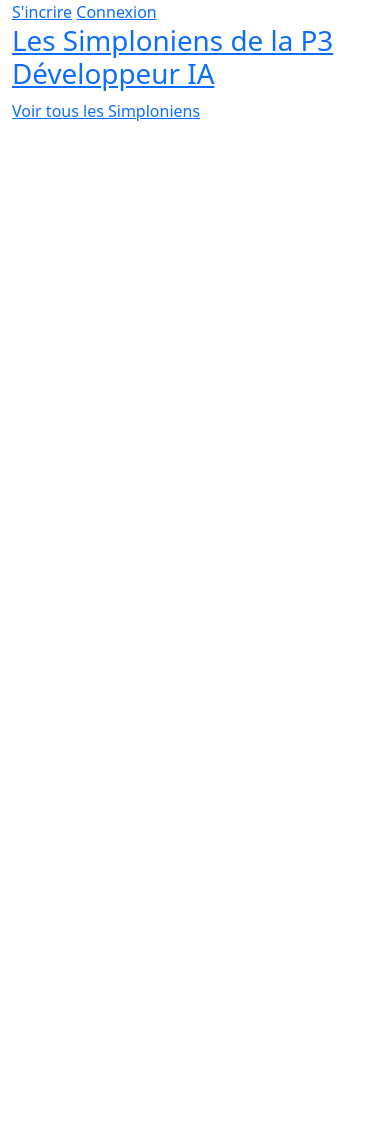
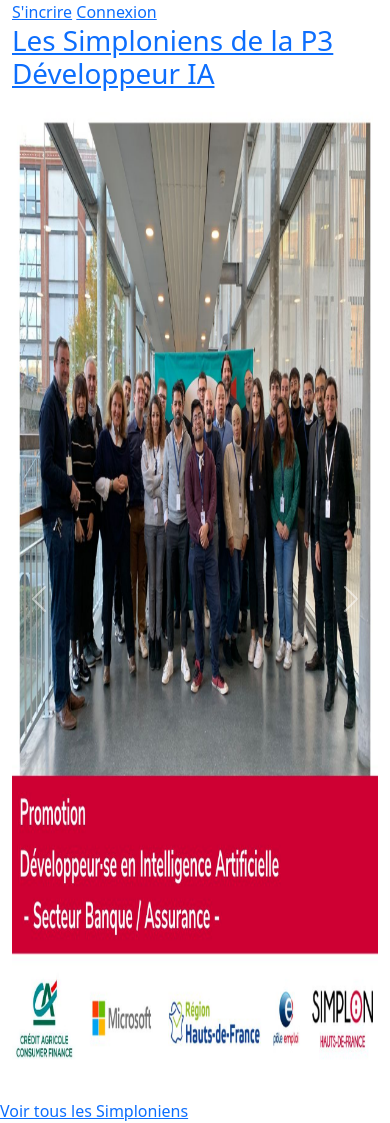
Before and after one commit to Benalieur/arbre_django, a Django app: page / in a window 390 px wide. Before the commit the page ends 121 px from the top, so only its background shows below. Run offline with Django 3.2, Linux system fonts and the light colour scheme.

Commit message:
caroussel

```diff
--- a/Arbre/settings.py
+++ b/Arbre/settings.py
@@ -121,6 +121,10 @@ USE_TZ = True
 
 STATIC_URL = '/static/'
 
+STATICFILES_DIRS = [
+    BASE_DIR / "static"
+]
+
 # Default primary key field type
 # https://docs.djangoproject.com/en/3.2/ref/settings/#default-auto-field
 
--- a/applicant/templates/applicant/index.html
+++ b/applicant/templates/applicant/index.html
@@ -1,6 +1,73 @@
 {% extends 'base.html' %}
+{% load static %}
 
 
 {% block content %}
+ <div id="carouselExampleCaptions" class="carousel slide" data-bs-ride="false">
+  <div class="carousel-indicators">
+    <button type="button" data-bs-target="#carouselExampleCaptions" data-bs-slide-to="0" class="active" aria-current="true" aria-label="Slide 1"></button>
+    <button type="button" data-bs-target="#carouselExampleCaptions" data-bs-slide-to="1" aria-label="Slide 2"></button>
+    <button type="button" data-bs-target="#carouselExampleCaptions" data-bs-slide-to="2" aria-label="Slide 3"></button>
+  </div>
+  <div class="carousel-inner">
+    <div class="carousel-item active" data-bs-interval="100">
+      <img src="static/image/photogroupe.jpeg" class="d-block w-100" alt="..." height="1000Px" width="100PX">
+      <div class="carousel-caption d-none d-md-block">
+        <h5>Bonjour</h5>
+        <p>Some representative placeholder content for the first slide.</p>
+      </div>
+    </div>
+    <div class="carousel-item" data-bs-interval="100">
+      <img src="static/image/phototest.jpg" class="d-block w-100" alt="..." height="1000Px" width="200PX">
+      <div class="carousel-caption d-none d-md-block">
+        <h5>Second slide label</h5>
+        <p>Some representative placeholder content for the second slide.</p>
+      </div>
+    </div>
+    <div class="carousel-item" data-bs-interval="100">
+      <img src="static/image/phototest2.jpg" class="d-block w-100" alt="..." height="1000Px" width="200PX">
+      <div class="carousel-caption d-none d-md-block">
+        <h5>Third slide label</h5>
+        <p>Some representative placeholder content for the third slide.</p>
+      </div>
+    </div>
+  </div>
+  <button class="carousel-control-prev" type="button" data-bs-target="#carouselExampleCaptions" data-bs-slide="prev">
+    <span class="carousel-control-prev-icon" aria-hidden="true"></span>
+    <span class="visually-hidden">Previous</span>
+  </button>
+  <button class="carousel-control-next" type="button" data-bs-target="#carouselExampleCaptions" data-bs-slide="next">
+    <span class="carousel-control-next-icon" aria-hidden="true"></span>
+    <span class="visually-hidden">Next</span>
+  </button>
+</div>
+
+{% comment %} <div class="slideshow-container">
+
+  <!-- Full-width images with number and caption text -->
+  <div class="mySlides fade">
+
+    <img src="static/image/photogroupe.jpeg" style="width:100%" class="imgcar">
+    <div class="text">Notre groupe</div>
+  </div>
+
+  <div class="mySlides fade">
+
+    <img src="static/image/phototest.jpg" style="width:100%" class="imgcar">
+    <div class="text">ALorem5
+    </div>
+  </div>
+
+  <div class="mySlides fade">
+
+    <img src="static/image/phototest2.jpg" style="width:100%" class="imgcar">
+    <div class="text">{% lorem 5 b random %}
+    </div>
+  </div> {% endcomment %}
+
+
+</div>
+
+
     <a href="{% url "applicants_page" %}">Voir tous les Simploniens</a>
 {% endblock content %}
--- /dev/null
+++ b/static/js/main.js
@@ -0,0 +1,5 @@
+const myCarouselElement = document.querySelector('#myCarousel')
+const carousel = new bootstrap.Carousel(myCarouselElement, {
+  interval: 2000,
+  wrap: false
+})
--- a/templates/base.html
+++ b/templates/base.html
@@ -1,4 +1,5 @@
-<!DOCTYPE html>
+{% load static %}
+  <!DOCTYPE html>
 <html lang="fr">
 <head>
     <meta charset="UTF-8">
@@ -32,10 +33,13 @@
         </a>
 
             {% block content %}{% endblock content %}
+             <!-- JavaScript Bundle with Popper -->
+
 
     </div>
 
-
+    <script src="https://cdn.jsdelivr.net/npm/bootstrap@5.2.3/dist/js/bootstrap.bundle.min.js" integrity="sha384-kenU1KFdBIe4zVF0s0G1M5b4hcpxyD9F7jL+jjXkk+Q2h455rYXK/7HAuoJl+0I4" crossorigin="anonymous"></script>
+    <script src="static/js/main.js">
 </body>
 
 
```
Also changed, not shown: static/image/pexels-fox-1595391.jpg (added), static/image/photogroupe.jpeg (added), static/image/phototest2.jpg (added), 1 other file.
